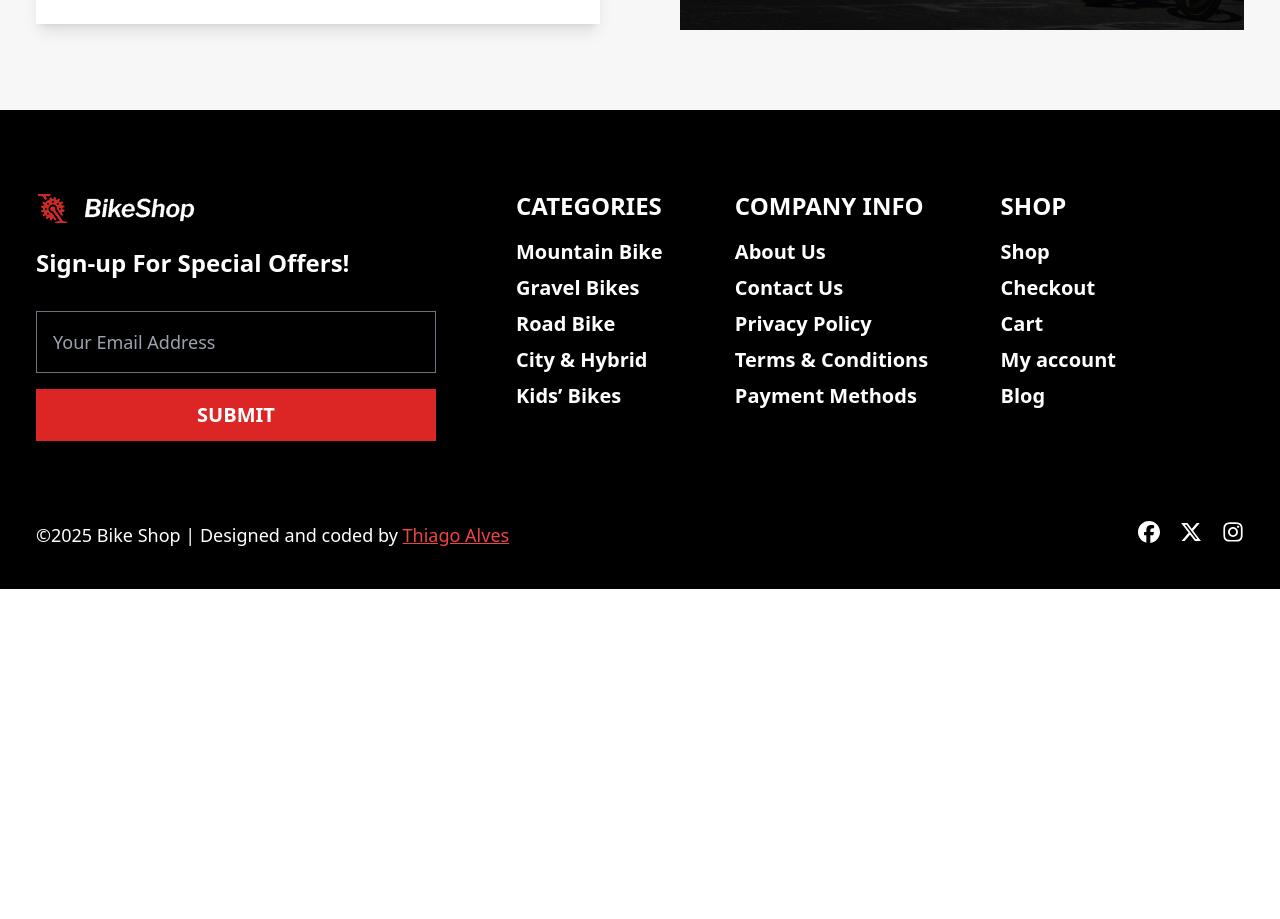
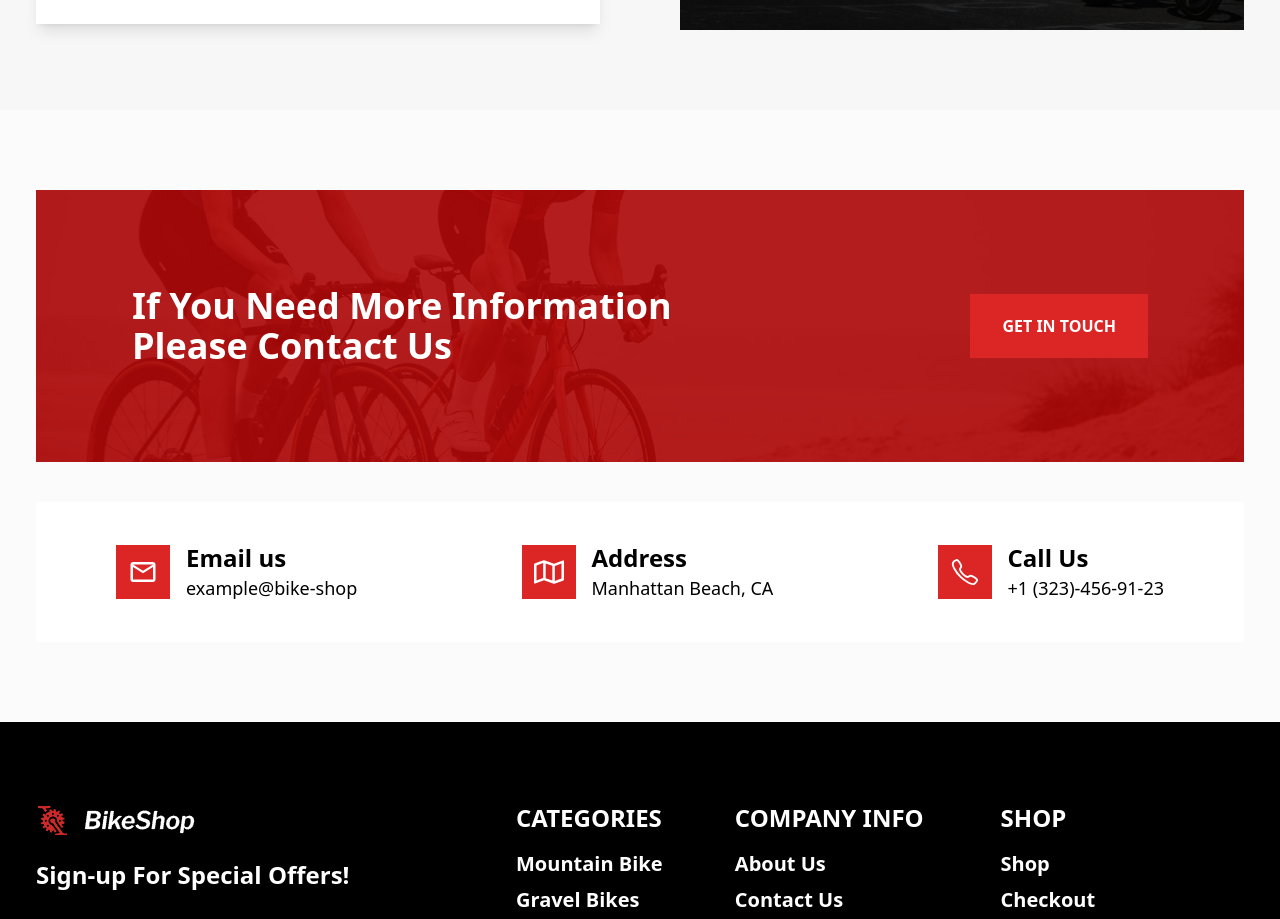
Before and after one commit to Thiago87dev/BikeShop, a Next.js app: page /contact in a window 1280 px wide. Shown: the part 1137-2056 px from the top of the page. Before the commit the page ends 1726 px from the top, so only its background shows below. Built offline with nearby package versions, Linux system fonts and the light colour scheme.

Commit message:
:sparkles: feat: page contact - part 4 - 'if your need more information' complete

```diff
--- a/src/components/contact/ContactMain.tsx
+++ b/src/components/contact/ContactMain.tsx
@@ -1,11 +1,13 @@
 import CanWeHelpYou from "./canWeHelpYou/CanWeHelpYou"
 import GetinTouch from "./getInTouch/GetinTouch"
+import IfYouNeed from "./ifYouNeed/IfYouNeed"
 
 const ContactMain = () => {
   return (
     <div>
         <GetinTouch/>
         <CanWeHelpYou/>
+        <IfYouNeed/>
     </div>
   )
 }
--- /dev/null
+++ b/src/components/contact/ifYouNeed/IfYouNeed.tsx
@@ -0,0 +1,45 @@
+import { FaRegMap } from "react-icons/fa";
+import { MdOutlineMail } from "react-icons/md";
+import { IoCallOutline } from "react-icons/io5";
+const IfYouNeed = () => {
+  return (
+    <div className="flex justify-center bg-[#fbfbfb] md:py-20">
+      <div className="flex flex-col gap-10 w-full max-w-[1240px] sm:px-4">
+        <div className="relative bg-[url('/img/contact/coen-van-de-broek-OFyh9TpMyM8-unsplash.jpg')] bg-center bg-cover text-white">
+        <div className="absolute inset-0 bg-[#ae0808] opacity-90"></div>
+          <div className="relative flex flex-col lg:flex-row justify-between items-center gap-5 lg:gap-0 sm:p-24 py-16 px-4">
+            <h2 className="text-2xl sm:text-3xl lg:text-4xl text-center lg:text-left font-bold lg:w-[60%] capitalize">If you need more information please <span className="whitespace-nowrap">contact us</span></h2>
+            <button className="bg-red-600 text-white font-semibold uppercase block px-8 py-5 hover:bg-red-700 transition-colors duration-200 ">
+              get in touch
+            </button>
+          </div>
+        </div>
+        <div className="bg-white flex flex-col lg:flex-row gap-10 lg:gap-0 sm:px-20 py-10 justify-between px-4">
+          <div className="flex items-center gap-4">
+            <div className="text-white bg-red-600 p-3"><MdOutlineMail size={30} /></div>
+            <div>
+              <h3 className="font-bold text-2xl">Email us</h3>
+              <p className="text-lg">example@bike-shop</p>
+            </div>
+          </div>
+          <div className="flex items-center gap-4">
+            <div className="text-white bg-red-600 p-3"><FaRegMap size={30} /></div>
+            <div>
+              <h3 className="font-bold text-2xl">Address</h3>
+              <p className="text-lg">Manhattan Beach, CA</p>
+            </div>
+          </div>
+          <div className="flex items-center gap-4">
+            <div className="text-white bg-red-600 p-3"><IoCallOutline size={30} /></div>
+            <div>
+              <h3 className="font-bold text-2xl">Call Us</h3>
+              <p className="text-lg">+1 (323)-456-91-23</p>
+            </div>
+          </div>
+        </div>
+      </div>
+    </div>
+  );
+};
+
+export default IfYouNeed;
```
Also changed, not shown: public/img/contact/coen-van-de-broek-OFyh9TpMyM8-unsplash.jpg (added).
